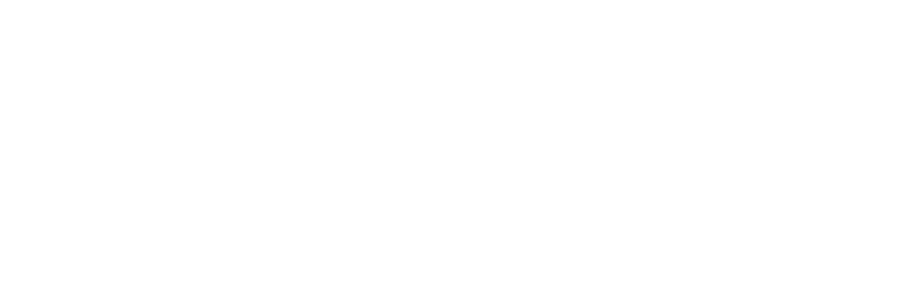
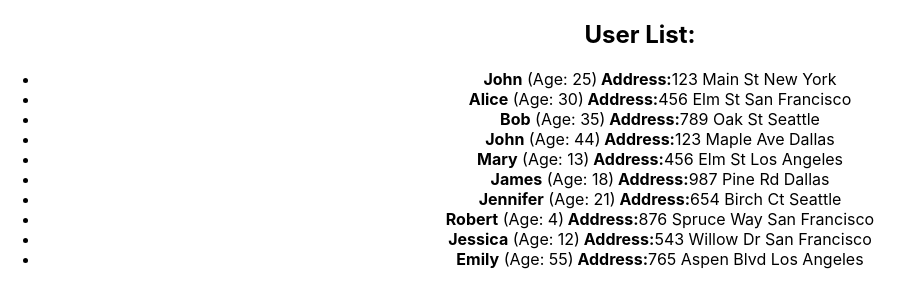
Before and after one commit to tymanskaya/tymanskaya-homework-front-main01, a React (Create React App) app: page / in a window 1280 px wide. Shown: the top 308 px of the page, without its empty margins (0-914 px from the left). Built offline with nearby package versions, Linux system fonts and the light colour scheme.

Commit message:
first commit

```diff
--- a/src/App.tsx
+++ b/src/App.tsx
@@ -7,7 +7,7 @@
 function App() {
   return (
     <div className="App">
-      {/*<HW1 />*/}
+      <HW1 />
       {/*<HW2 />*/}
       {/*<HW3 />*/}
       {/*<HW4 />*/}
--- a/src/HW/1/HW1.tsx
+++ b/src/HW/1/HW1.tsx
@@ -34,7 +34,7 @@
 
 	return (
 		<div id={'hw01'}>
-			{/*<UserList users={'НАЗВАНИЕ МАССИВА, КОТОРЫЙ МЫ ПЕРЕДАЕМ'} />*/}
+			<UserList users={users} />
 		</div>
 	);
 };
--- a/src/HW/1/UserList.tsx
+++ b/src/HW/1/UserList.tsx
@@ -1,29 +1,36 @@
 type AddressType = {
-  street: any; // ПОДПРАВЛЯЕМ any
-  city: any; // ПОДПРАВЛЯЕМ any
+  street: string; // ПОДПРАВЛЯЕМ any
+  city: string; // ПОДПРАВЛЯЕМ any
 };
 
 type UserType = {
-  // ПРИДЕТСЯ САМОМУ)
+  id: number
+  name: string
+  age: number
+  address: AddressType
+
+
 };
 
 type UserListPropsType = {
-  users: UserType; // ПО МОЕМУ ЧЕГО-ТО НЕ ХВАТАЕТ...
+  users: UserType[]// ПО МОЕМУ ЧЕГО-ТО НЕ ХВАТАЕТ...
 };
 
-export const UserList = (props: 'ВСТАВЛЯЕМ ТИПИЗАЦИЮ') => {
+export const UserList = (props: UserListPropsType) => {
   return (
-    <div id={'hw01-users'}>
-      <h2>User List:</h2>
+      <div id={'hw01-users'}>
+        <h2>User List:</h2>
 
-      {/*<ul>*/}
-      {/*  {props.users.map((user) => ( // ВСЕ ТОВАРЫ В СТРАНУ ПРИЕЗЖАЮТ В КОНТЕЙНЕРАХ, А В РЕАКТЕ...*/}
-      {/*    <li key={ЭЛЕМЕНТ МАССИВА.id} id={`hw01-user-${ЭЛЕМЕНТ МАССИВА.id}`}>*/}
-      {/*      <strong>{ЭЛЕМЕНТ МАССИВА.name}</strong> (Age: {ЭЛЕМЕНТ МАССИВА.age})<strong> Address:</strong>*/}
-      {/*      {ЭЛЕМЕНТ МАССИВА.address.street}, {ЭЛЕМЕНТ МАССИВА.address.city}*/}
-      {/*    </li>*/}
-      {/*  ))}*/}
-      {/*</ul>*/}
-    </div>
+        <ul>
+          {props.users.map((user=> {
+            return(
+                <li id={`hw01-user-${user.id}`}>
+                  <strong>{user.name}</strong> (Age: {user.age})<strong> Address:</strong>
+                  {user.address.street} {user.address.city}
+                </li>
+            );
+          }))}
+        </ul>
+      </div>
   );
 };
```
